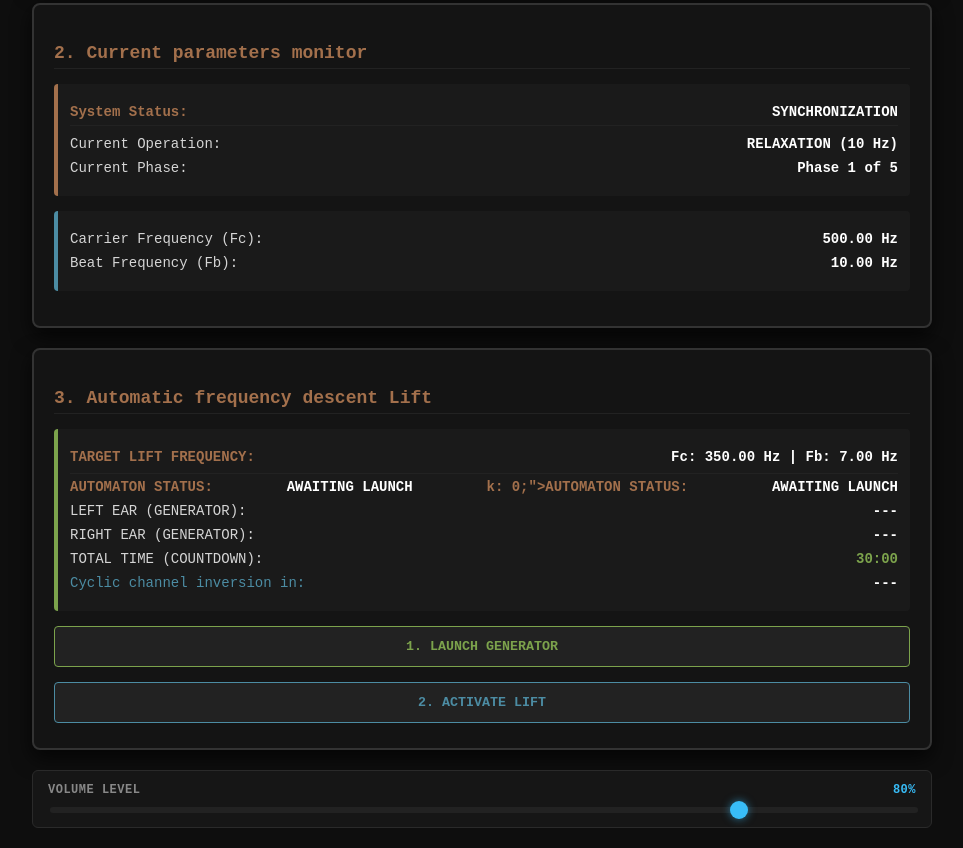
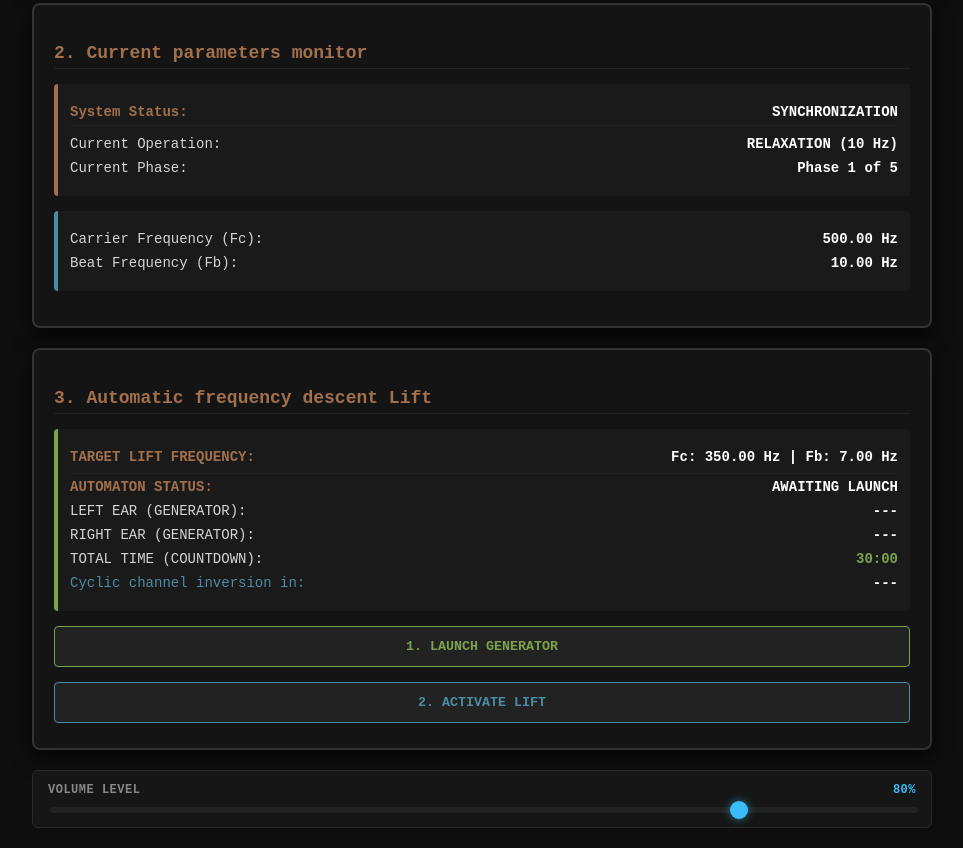
Before and after one commit to nai-apps/wave-module, a plain HTML site: page en/index.html in a window 1280 px wide. Shown: the part 444-1292 px from the top of the page, without its empty margins (158-1121 px from the left). Drawn offline with Linux system fonts and the light colour scheme.

Commit message:
Update index.html

```diff
--- a/en/index.html
+++ b/en/index.html
@@ -87,8 +87,7 @@ ftStatus { white-space: normal; }
                 <span class="value lift-target-val"><span class="sub-freq">Fc: <span id="targetDisplayFc">---</span> Hz<span class="sep-bar"> | </span></span><span class="sub-freq">Fb: <span id="targetDisplayFb">---</span> Hz</span></span>
             </div>
                         <div class="line" style="color:#A3704C; font-weight:bold; border-top: 1px solid #222; padding-top: 5px; display: flex; flex-wrap: wrap; gap: 4px; justify-content: space-between;">
-                <span style="flex-shrin<span style="flex-shrink: 0;">AUTOMATON STATUS:</span> <span id="liftStatus" style="color: #FFF; font-weight: bold; text-align: right; white-space: normal;">AWAITING LAUNCH</span>
-k: 0;">AUTOMATON STATUS:</span> <span id="liftStatus" class="value" style="text-align: right;">AWAITING LAUNCH</span>
+                <span style="flex-shrink: 0;">AUTOMATON STATUS:</span> <span id="liftStatus" class="value" style="text-align: right;">AWAITING LAUNCH</span>
             </div>
             <div class="line"><span>LEFT EAR (GENERATOR):</span> <span id="realGenL" class="value">---</span></div>
             <div class="line"><span>RIGHT EAR (GENERATOR):</span> <span id="realGenR" class="value">---</span></div>
```
